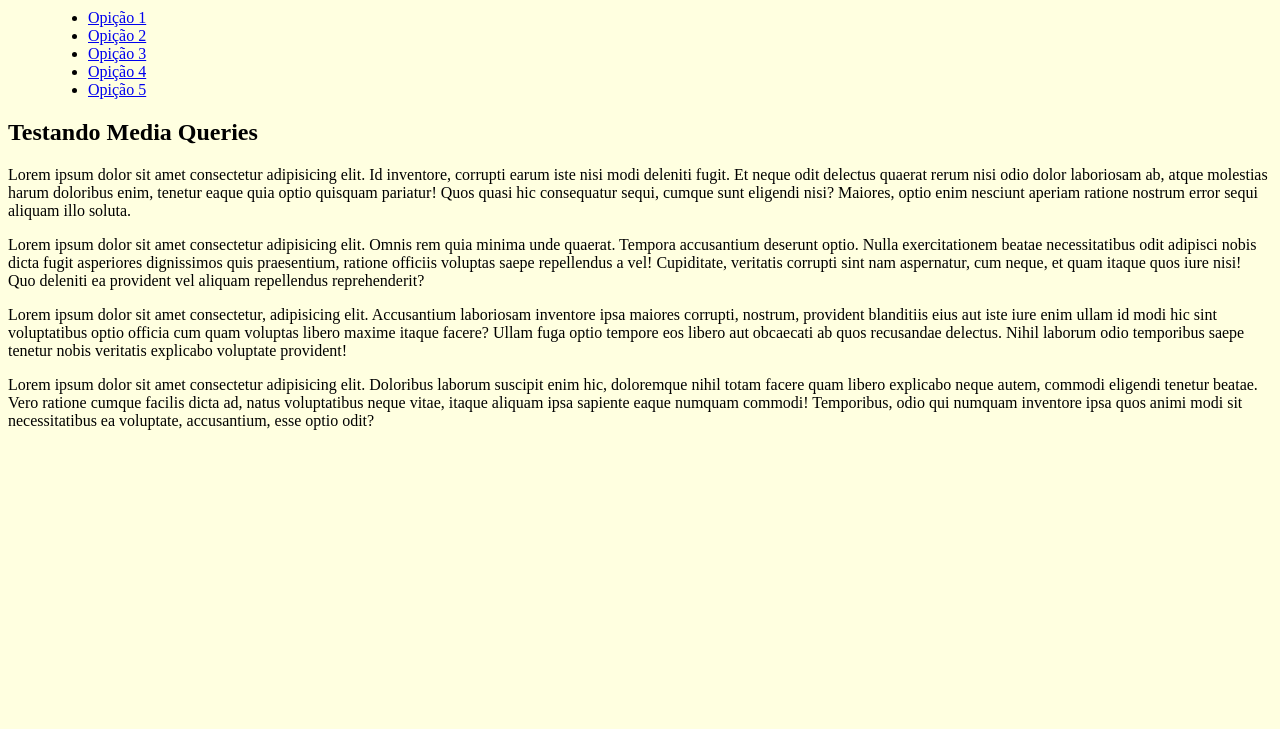
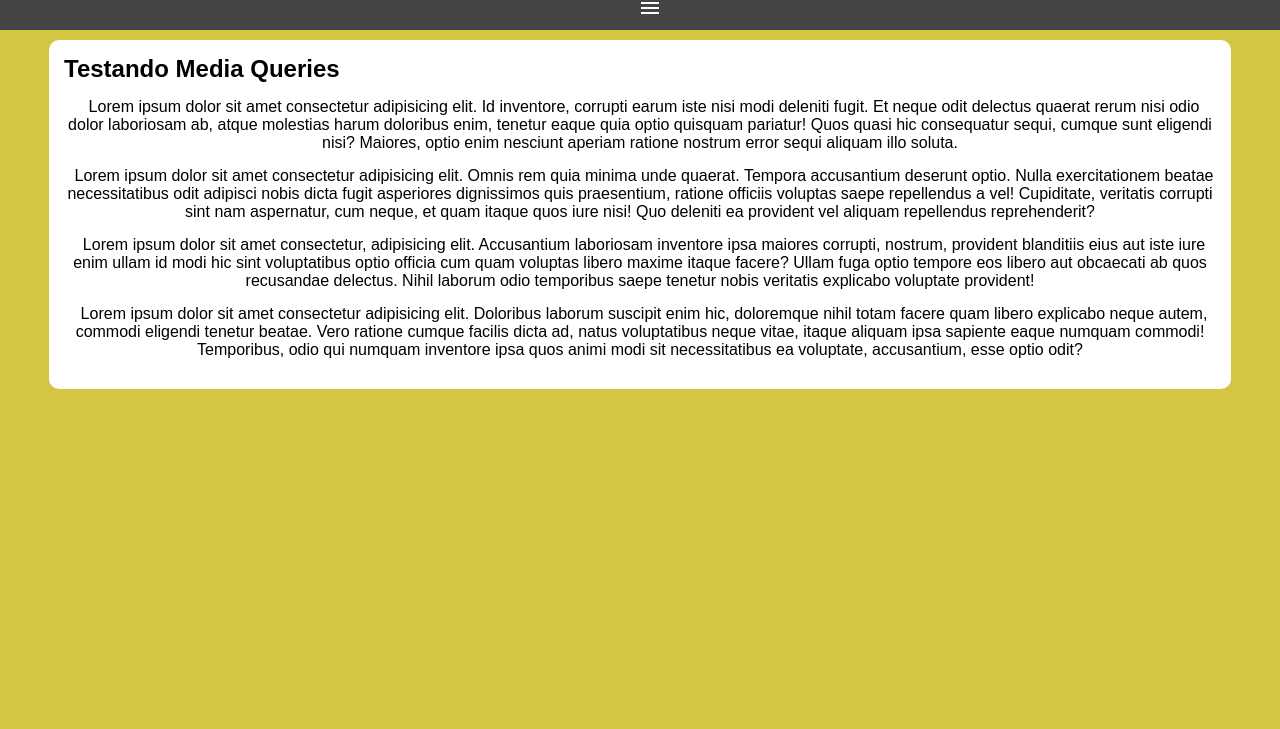
Before and after one commit to TuriLR/HTML-CSS, a plain HTML site: page Exercicios/ex026/mq005/index.html in a window 1280 px wide. Shown: the part 71-800 px from the top of the page. Drawn offline with nearby package versions, Linux system fonts and the light colour scheme.

Commit message:
mq com js

```diff
--- a/Exercicios/ex026/mq005/estilos/style.css
+++ b/Exercicios/ex026/mq005/estilos/style.css
@@ -1,5 +1,66 @@
 @charset "UTF-8";
 
+*{
+    font-family: Arial, Helvetica, sans-serif;
+    margin: 0px;
+    padding: 0px;
+}
+
 body, html{
-    background-color: lightyellow
+    background-color: rgb(212, 197, 66)
 }
+header{
+    background-color: gray;
+}
+header>h1{
+    padding: 10px;
+    text-align: center;
+}
+i#burguer{
+    background-color: rgb(68, 68, 68);
+    width: 100vw;
+    display: block;
+    color: white;
+    padding: 10px;
+    text-align: center;
+}
+
+i#burguer:hover{
+    background-color: white;
+    color: rgb(82, 82, 82);
+}
+menu{
+    display: none;
+}
+menu > ul{
+    list-style-type: none;
+}
+menu>ul>li> a{
+    display: block;
+    padding: 10px;
+    text-decoration: none;
+    background-color: rgba(109, 105, 105, 0.696);
+    color: white;
+    text-align: center;
+    border-top: 2px solid rgba(204, 197, 197, 0.842)
+}
+menu>ul>li>a:hover{
+    background-color: rgba(169, 169, 169, 0.41);
+
+}
+main{
+    width: 90vw;
+    background-color: white;
+    margin: auto;
+    padding: 15px;
+    margin-top: 10px;
+    border-radius: 10px;
+}
+article>h2{
+    padding-bottom: 15px;
+}
+article>p{
+    text-align: center;
+    margin-bottom: 15px;
+    text-indent: 8px;
+}
--- a/Exercicios/ex026/mq005/index.html
+++ b/Exercicios/ex026/mq005/index.html
@@ -4,12 +4,14 @@
     <meta charset="UTF-8">
     <meta name="viewport" content="width=device-width, initial-scale=1.0">
     <title>Media Query</title>
+    <link rel="stylesheet" href="https://fonts.googleapis.com/css2?family=Material+Symbols+Outlined:opsz,wght,FILL,GRAD@20..48,100..700,0..1,-50..200&icon_names=menu"/>
     <link rel="stylesheet" href="estilos/style.css">
 </head>
 <body>
     <header>
         <h1>Meu site</h1>
-        <menu>
+        <i id="burguer" class="material-symbols-outlined" onclick="clickMenu()">menu</i>
+        <menu id="itens">
             <ul>
                 <li><a href="#">Opição 1</a></li>
                 <li><a href="#">Opição 2</a></li>
@@ -28,5 +30,14 @@
             <p>Lorem ipsum dolor sit amet consectetur adipisicing elit. Doloribus laborum suscipit enim hic, doloremque nihil totam facere quam libero explicabo neque autem, commodi eligendi tenetur beatae. Vero ratione cumque facilis dicta ad, natus voluptatibus neque vitae, itaque aliquam ipsa sapiente eaque numquam commodi! Temporibus, odio qui numquam inventore ipsa quos animi modi sit necessitatibus ea voluptate, accusantium, esse optio odit?</p>
         </article>
     </main>
+    <script>
+        function clickMenu(){
+            if (itens.style.display == 'block') {
+                itens.style.display = 'none'
+            }else{
+                itens.style.display = 'block'
+            }
+        }
+    </script>
 </body>
 </html>
```
